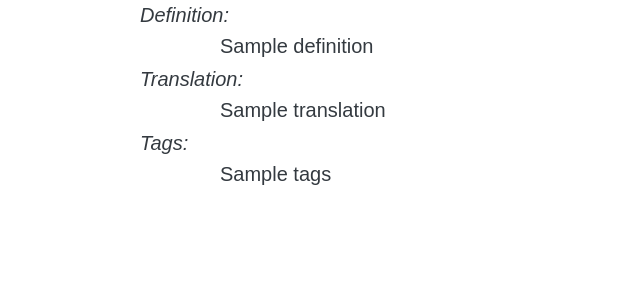
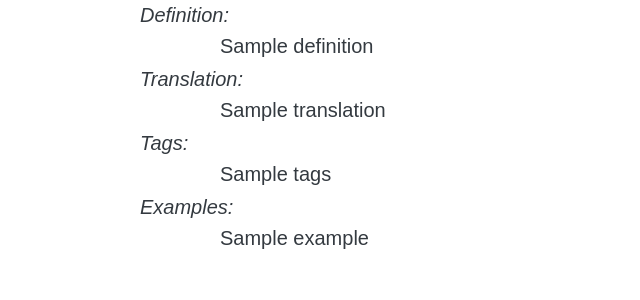
Before and after one commit to MaxGonchar/ll-manager, a Python web app: template templates/expressions/expression.html in a window 1280 px wide. Shown: the part 170-470 px from the top of the page, without its empty margins (0-640 px from the left). Run offline with Jinja, Linux system fonts and the light colour scheme; the template is opened without the code that fills it: most values are stand-ins (such as "Sample title", 1, 10 or a date in 2020); some web fonts are replaced.

Commit message:
add example of usage to the used expression page

```diff
--- a/services/user_expression_service.py
+++ b/services/user_expression_service.py
@@ -130,4 +130,5 @@ class UserExpressionService:
             )
             or "no translation",
             "tags": [tag.tag for tag in usr_expr.expression.tags],
+            "examples": [item.sentence for item in usr_expr.expression.context]
         }
--- a/templates/expressions/expression.html
+++ b/templates/expressions/expression.html
@@ -13,7 +13,10 @@
         <dd>{{ expression["translation"] }}</dd>
         <dt>Tags:</dt>
         <dd>{{ expression["tags"] }}</dd>
-        <!-- TODO: add examples of useage -->
+        <dt>Examples:</dt>
+        {% for example in expression["examples"] %}
+            <dd>{{ example }}</dd>
+        {% endfor %}
     </dl>
 </article>
 {% endblock %}
```
Also changed, not shown: tests/unit/test_user_expressions_service.py (+1 -0 lines).
